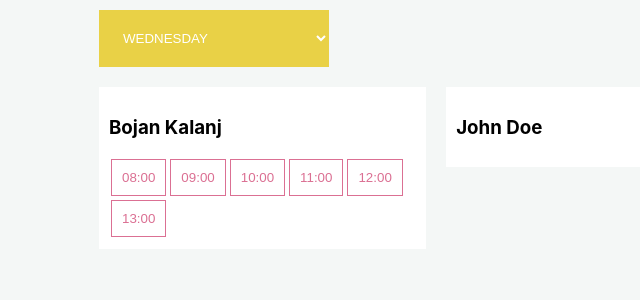
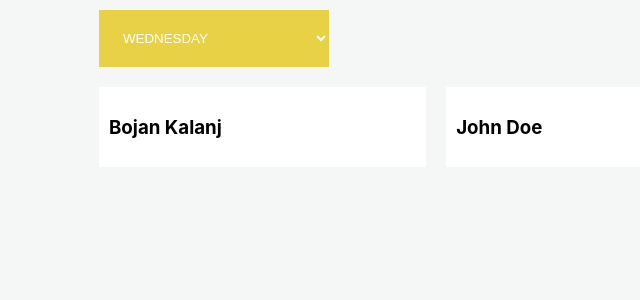
Before and after one commit to bojanKalanj/booking-app, a React (Create React App) app: page / in a window 1280 px wide. Shown: the top 300 px of the page, without its empty margins (29-669 px from the left). Built offline with nearby package versions, Linux system fonts and the light colour scheme.

Commit message:
Set selected day with useState React Hook

```diff
--- a/src/pages/Home.js
+++ b/src/pages/Home.js
@@ -1,4 +1,4 @@
-import React from 'react';
+import React, { useState } from 'react';
 import { connect } from 'react-redux';
 import syled from 'styled-components';
 
@@ -35,17 +35,25 @@ const Home = ({ employees }) => {
       "sunday"
     ];
 
-    const onValueSelected = li => {
-        console.log(li)
-    }
+    let [ selectedDay, onValueSelected ] = useState(setToday());
 
     return (
       <HomeWrap>
-        <Select width="230px" list={days} onValueSelected={onValueSelected} selected={setToday()} />
+        <Select
+          width="230px"
+          list={days}
+          onValueSelected={onValueSelected}
+          selected={setToday()}
+        />
         <div>
           {employees.map(emp => {
             return (
-              <EmployeeCard key={emp.id} empID={emp.id} name={emp.name} />
+              <EmployeeCard
+                key={emp.id}
+                empID={emp.id}
+                name={emp.name}
+                day={selectedDay}
+              />
             );
           })}
         </div>
--- a/src/shared/employeeCard.js
+++ b/src/shared/employeeCard.js
@@ -4,11 +4,13 @@ import { connect } from 'react-redux';
 import { Card } from '../ui/card';
 import { ButtonPink } from '../ui/button';
 
-const employeeCard = ({appointments, empID, name}) => {
-    let availableAppointments = appointments.filter(ap => ap.empID === empID);
-    console.log("availableAppointments: ", availableAppointments);
+const employeeCard = ({appointments, empID, name, day}) => {
+    let availableAppointments = appointments.filter(ap => ap.empID === empID && ap.day === day);
     return (
-      <Card width="30%" margin={() => "margin-right: 20px; margin-top: 20px;"}>
+      <Card
+        width="30%"
+        margin={() => "margin-right: 20px; margin-top: 20px;"}
+      >
         <h3>{name}</h3>
         {availableAppointments.map(appointment => {
           return (
```
